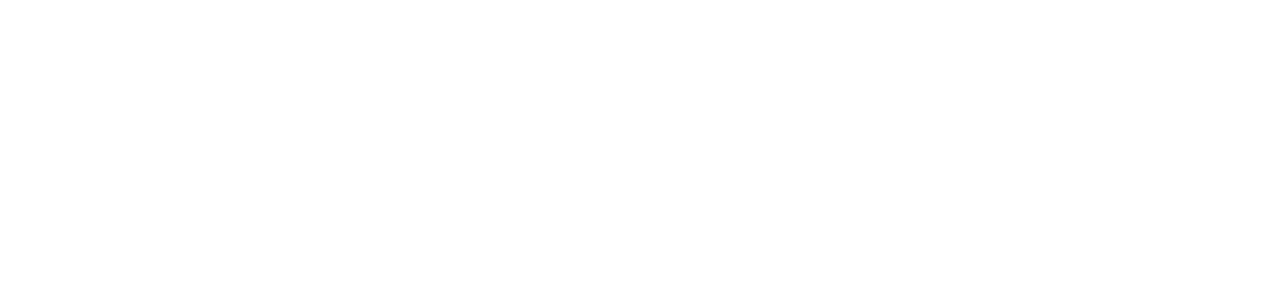
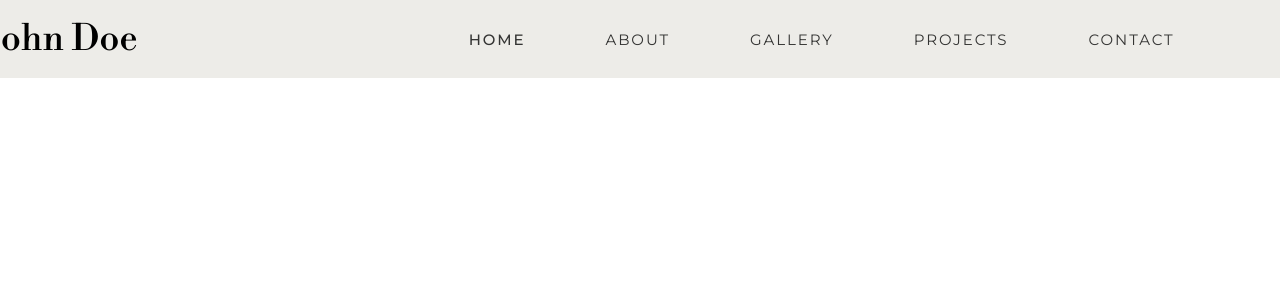
Before and after one commit to zxcvego/wildlife-photography-website, a React (Create React App) app in the folder wildlife-photography/: page / in a window 1280 px wide. Shown: the top 300 px of the page. Built offline with nearby package versions, Linux system fonts and the light colour scheme.

Commit message:
Implemented and styled navbar

```diff
--- a/wildlife-photography/src/App.tsx
+++ b/wildlife-photography/src/App.tsx
@@ -1,5 +1,11 @@
+import Navbar from "./components/Navbar/Navbar";
+
 const App = () => {
-	return <></>;
+	return (
+		<>
+			<Navbar />
+		</>
+	);
 };
 
 export default App;
--- /dev/null
+++ b/wildlife-photography/src/components/Navbar/Navbar.css
@@ -0,0 +1,41 @@
+.navbar-container {
+	width: 100vw;
+	height: 78px;
+	background-color: #edece8;
+}
+
+.navbar-flexbox {
+	height: inherit;
+	display: flex;
+	justify-content: space-around;
+	align-items: center;
+}
+
+.navbar-flexbox h1 {
+	font-size: 2.25rem;
+	font-family: "Libre Bodoni";
+	font-weight: 400;
+	position: relative;
+	right: 120px;
+}
+
+.navbar-buttons-container {
+	display: flex;
+	justify-content: space-around;
+	gap: 80px;
+	color: #343433;
+	letter-spacing: 1.92px;
+}
+
+.navbar-buttons-container h2 {
+	font-size: 0.9375rem;
+	font-family: "Montserrat";
+	font-weight: 400;
+}
+
+.navbar-buttons-container h2:first-child {
+	font-weight: 500;
+}
+
+/* font-family: 'Libre Bodoni', serif;
+font-family: 'Montserrat', sans-serif; */
--- /dev/null
+++ b/wildlife-photography/src/components/Navbar/Navbar.tsx
@@ -0,0 +1,23 @@
+import React from "react";
+import "./Navbar.css";
+
+const Navbar = () => {
+	return (
+		<>
+			<div className="navbar-container">
+				<div className="navbar-flexbox">
+					<h1>John Doe</h1>
+					<div className="navbar-buttons-container">
+						<h2>HOME</h2>
+						<h2>ABOUT</h2>
+						<h2>GALLERY</h2>
+						<h2>PROJECTS</h2>
+						<h2>CONTACT</h2>
+					</div>
+				</div>
+			</div>
+		</>
+	);
+};
+
+export default Navbar;
--- a/wildlife-photography/src/index.css
+++ b/wildlife-photography/src/index.css
@@ -1,13 +1,19 @@
+@import url("https://fonts.googleapis.com/css2?family=Libre+Bodoni&family=Montserrat:wght@400..700&display=swap");
+
+html {
+	font-size: 16px;
+}
+
 body {
-  margin: 0;
-  font-family: -apple-system, BlinkMacSystemFont, 'Segoe UI', 'Roboto', 'Oxygen',
-    'Ubuntu', 'Cantarell', 'Fira Sans', 'Droid Sans', 'Helvetica Neue',
-    sans-serif;
-  -webkit-font-smoothing: antialiased;
-  -moz-osx-font-smoothing: grayscale;
+	margin: 0;
+	font-family: -apple-system, BlinkMacSystemFont, "Segoe UI", "Roboto", "Oxygen",
+		"Ubuntu", "Cantarell", "Fira Sans", "Droid Sans", "Helvetica Neue",
+		sans-serif;
+	-webkit-font-smoothing: antialiased;
+	-moz-osx-font-smoothing: grayscale;
 }
 
 code {
-  font-family: source-code-pro, Menlo, Monaco, Consolas, 'Courier New',
-    monospace;
+	font-family: source-code-pro, Menlo, Monaco, Consolas, "Courier New",
+		monospace;
 }
```
